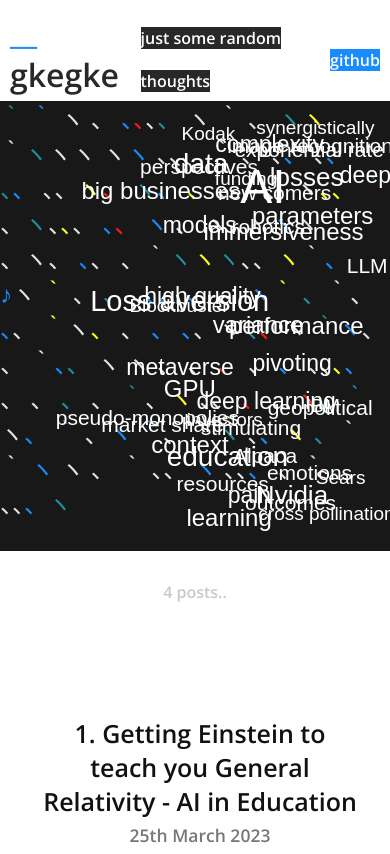
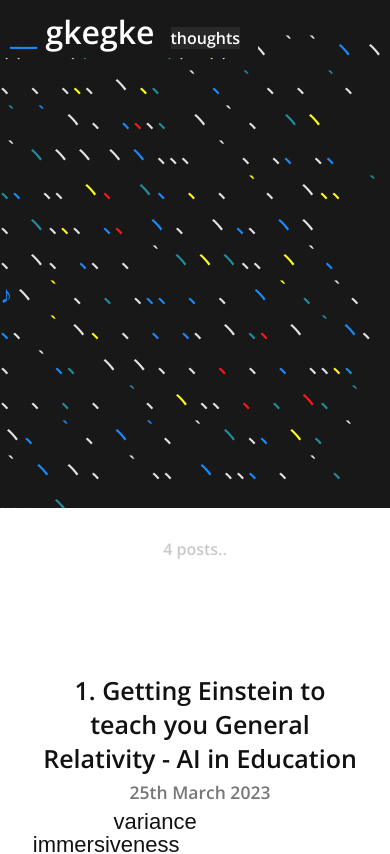
Before and after one commit to gkegke/gkegke.github.io, a React (Create React App) app: page / in a window 390 px wide. Shown: the top 854 px of the page. Built offline with nearby package versions, Linux system fonts and the light colour scheme.

Commit message:
more responsive/wordcloud fix

```diff
--- a/src/common/generator.css
+++ b/src/common/generator.css
@@ -1,5 +1,5 @@
+
 #display {
-    background: #fff;
     color: #111;
     position: relative;
     width: 100vw;
@@ -8,18 +8,27 @@
 #logow {
   font-size: 2em;
   padding: 10px 10px 5px 10px;
-  background: #fff;
+  background: #000;
+}
+
+.logo {
+  color: #fff;
 }
 
 .logo b {
   color: #0080ff;
 }
 
-.random {
+.random, .random2 {
   font-size: 0.5em;
   background: #111;
   color: #fff;
 }
+
+.random2 {
+  display: none;
+}
+
 
 #logow a {
   font-size: 0.5em;
@@ -47,3 +56,15 @@
 .logo.ant-menu-item-disabled {
   color: black;
 }
+
+@media (max-width: 700px) {
+
+  .random, .github {
+    display: none;
+  }
+
+  .random2 {
+    display: inline;
+  }
+
+}
--- a/src/common/generator.js
+++ b/src/common/generator.js
@@ -106,7 +106,10 @@ export default function Generator() {
         <span className="random">
           just some random thoughts
         </span>
-        <a href="https://github.com/gkegke">github</a>
+        <span className="random2">
+          thoughts
+        </span>
+        <a className="github" href="https://github.com/gkegke">github</a>
       </Space>
       <div className="generated">
         {generated.map((item, index) => (
--- a/src/common/wordcloud.js
+++ b/src/common/wordcloud.js
@@ -27,7 +27,7 @@ const WordCloud = ({ words, height, maxWidth, showPercentage=80, maxFontSize=48,
 
   const [randomTops, setRandomTops] = useState([]);
   const [randomRights, setRandomRights] = useState([]);
-  const [currentShowPercentage, showCurrentShowPercentage] = useState(showPercentage);
+  const [displayedWords, setDisplayedWords] = useState(words);
   const [currentMaxFontSize, setCurrentMaxFontSize] = useState(maxFontSize);
   const [previousWindowWidth, setPreviousWindowWidth] = useState(window.innerWidth);
 
@@ -44,18 +44,26 @@ const WordCloud = ({ words, height, maxWidth, showPercentage=80, maxFontSize=48,
 
     if (windowWidth < 400) {
       newMaxFontSize = 25;
-      newShowPercentage = 80;
+      newShowPercentage = 30;
     } else if (windowWidth < 500) {
       newMaxFontSize = 30;
-      newShowPercentage = 90;
+      newShowPercentage = 50;
     }
 
+    const dwords = words.slice(0, Math.floor((newShowPercentage/100) * words.length));
+
     setCurrentMaxFontSize(newMaxFontSize);
-    showCurrentShowPercentage(newShowPercentage);
     setRandomTops([]);
 
-    console.log(`test ${windowWidth}`);
+    console.log(`
+      ww: ${windowWidth}
+      words length: ${words.length}
+      newShowPercentage: ${newShowPercentage}
+      slicen : ${Math.floor((newShowPercentage/100) * words.length)}
+      wn: ${dwords.length}
+    `);
 
+    setDisplayedWords((prev) => dwords);
     setPreviousWindowWidth(windowWidth);
   }, [maxWidth, previousWindowWidth, maxFontSize, showPercentage]);
 
@@ -99,18 +107,20 @@ const WordCloud = ({ words, height, maxWidth, showPercentage=80, maxFontSize=48,
     };
   };
 
-
+  //{/*words.slice(0, Math.floor((currentShowPercentage/100) * words.length)).map(({ text }, index) => (*/
   return (
     <center>
       <div className="wordcloud" style={{height: height}}>
-        {words.slice(0, Math.floor((currentShowPercentage/100) * words.length)).map(({ text }, index) => (
+        {
+          displayedWords.map(({ text }, index) => (
               clickable ? <Button
                             key={index}
                             style={listItemStyle(index)}
                             text={text}
                             handleWordClick={handleWordClick}/>
                         : <div key={index} style={listItemStyle(index)}>{text}</div>
-        ))}
+          ))
+        }
       </div>
     </center>
   );
```
Also changed, not shown: src/common/wordcloud.css (line endings or trailing spaces). Lines whose indentation alone changed are shown as unchanged.
